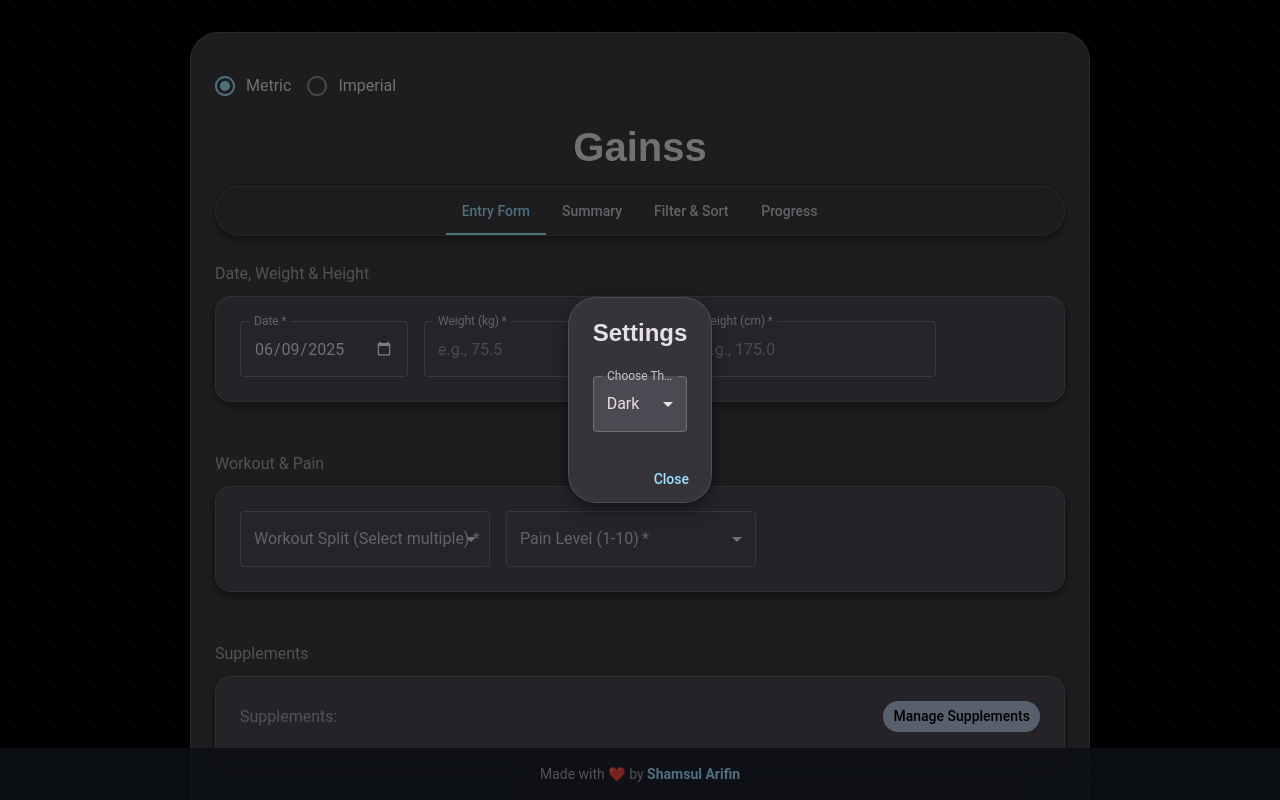
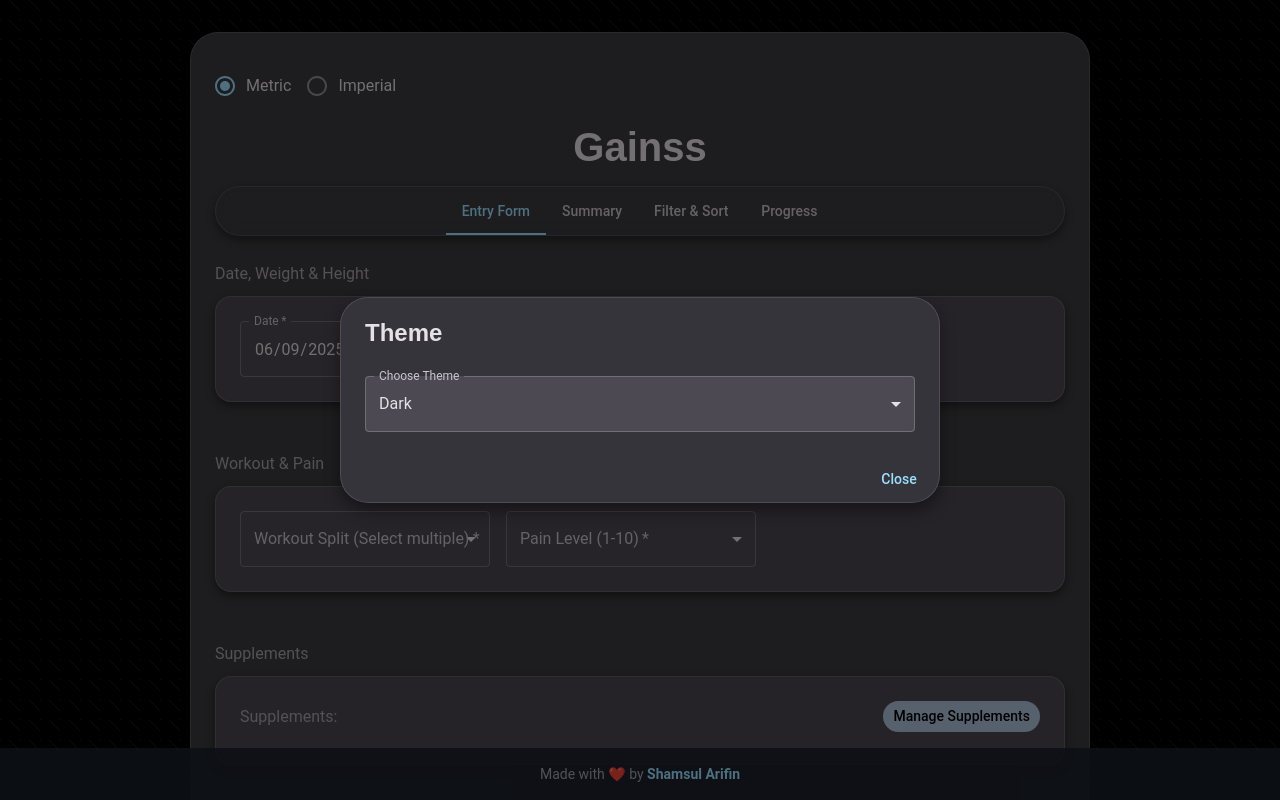
Before and after one commit to ShamsulArifin/FitnessTracker, a React (Create React App) app: page / in a window 1280 px wide. Both pictures are taken after a click on the button 1045 px from the left and 86 px from the top of the page. Shown: the top 800 px of the page. Built offline with nearby package versions, Linux system fonts and the light colour scheme; some icons are missing.

Commit message:
changes to themes window

```diff
--- a/src/App.js
+++ b/src/App.js
@@ -45,7 +45,7 @@ import EditIcon from '@mui/icons-material/Edit';
 import AddIcon from '@mui/icons-material/Add';
 import CloseIcon from '@mui/icons-material/Close';
 import PsychologyIcon from '@mui/icons-material/Psychology'; // For the Gemini API button
-import SettingsIcon from '@mui/icons-material/Settings'; // For settings button
+import BrushIcon from '@mui/icons-material/Brush'; // Changed from SettingsIcon
 
 // --- THEME DEFINITIONS ---
 // Define multiple themes
@@ -1749,7 +1749,7 @@ function AppContent() {
             </RadioGroup>
           </FormControl>
           <IconButton color='primary' onClick={() => setIsSettingsOpen(true)}>
-            <SettingsIcon />
+            <BrushIcon /> {/* Changed icon to BrushIcon */}
           </IconButton>
         </Box>
         <Typography
@@ -2804,9 +2804,12 @@ function AppContent() {
         <Dialog
           open={isSettingsOpen}
           onClose={() => setIsSettingsOpen(false)}
-          aria-labelledby='settings-dialog-title'
+          aria-labelledby='theme-dialog-title' // Changed ID to match new title
+          maxWidth='sm'
+          fullWidth
         >
-          <DialogTitle id='settings-dialog-title'>Settings</DialogTitle>
+          <DialogTitle id='theme-dialog-title'>Theme</DialogTitle>{' '}
+          {/* Changed title to "Theme" */}
           <DialogContent>
             <FormControl fullWidth margin='dense'>
               <InputLabel id='theme-select-label'>Choose Theme</InputLabel>
```
